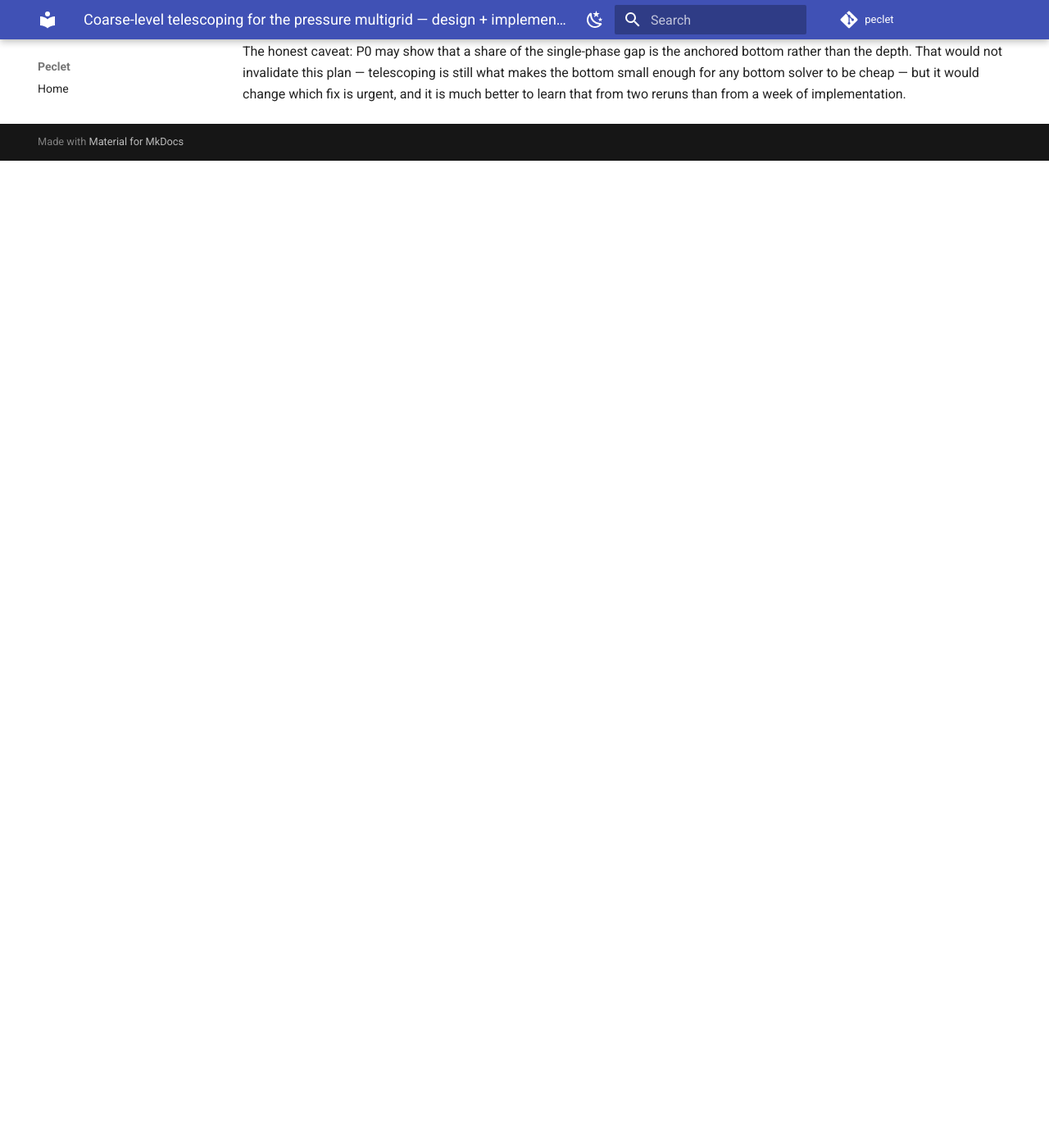
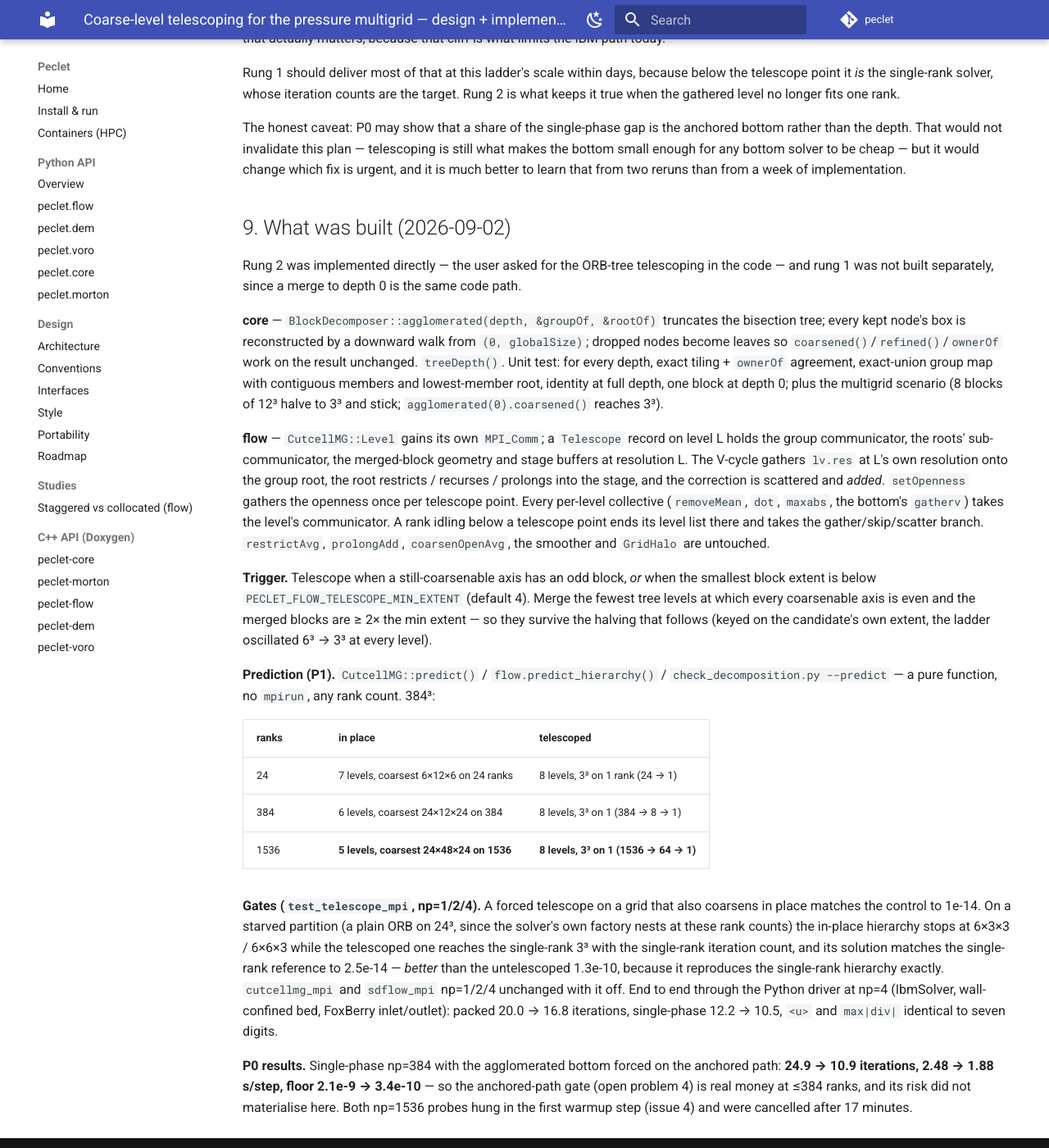
Before and after one commit to computational-chemical-engineering/peclet, an MkDocs documentation site: the page built from docs/MG_TELESCOPING_PLAN.md, in a window 1280 px wide and 1400 px high, scrolled down 7916 px. Shown: the whole window at 82% size. Built offline with MkDocs 1.6.1 and Material for MkDocs 9.7.7, drawn with Linux system fonts in a browser that asks for light colours; comment, search, counter and statistics services are not loaded; before the commit the page ends 8112 px from its top, so only the background shows below that; some of the changed text lies outside the part shown.

Commit message:
docs: telescoping implemented; P0 answers the anchored-bottom question
Co-Authored-By: Claude Fable 5.1 <noreply@anthropic.com>
Claude-Session: https://claude.ai/code/session_011ro1pkvSwfqxh3e7JxTedi

```diff
--- a/docs/MG_TELESCOPING_PLAN.md
+++ b/docs/MG_TELESCOPING_PLAN.md
@@ -11,6 +11,11 @@ on a dense bed, costs convergence outright.
 > axis; it under-specified the trigger in a way that could merge along the wrong axis; and it
 > missed that a *far* cheaper first rung falls straight out of machinery that already exists. The
 > staging in §6 now leads with that rung.)
+
+> **Status 2026-09-02 — IMPLEMENTED (rung 2 directly), tested, measuring on Snellius.**
+> `core a156528` (`BlockDecomposer::agglomerated`), `flow db7b1ba` (`CutcellMG` telescoping,
+> `set_pressure_telescope`, `predict_hierarchy`, `check_decomposition.py --predict`,
+> `tests/kokkos_mpi/test_telescope_mpi`). Off by default; byte-identical with it off. See §9.
 
 **Conclusion up front.** Do geometric telescoping on the ORB tree: when in-place coarsening is
 blocked, merge sibling ORB blocks onto half (or a quarter, or an eighth) as many ranks, move the
@@ -345,3 +350,54 @@ The honest caveat: P0 may show that a share of the single-phase gap is the ancho
 than the depth. That would not invalidate this plan — telescoping is still what makes the bottom
 small enough for any bottom solver to be cheap — but it would change which fix is urgent, and it is
 much better to learn that from two reruns than from a week of implementation.
+
+## 9. What was built (2026-09-02)
+
+Rung 2 was implemented directly — the user asked for the ORB-tree telescoping in the code — and
+rung 1 was not built separately, since a merge to depth 0 is the same code path.
+
+**core** — `BlockDecomposer::agglomerated(depth, &groupOf, &rootOf)` truncates the bisection tree;
+every kept node's box is reconstructed by a downward walk from `(0, globalSize)`; dropped nodes
+become leaves so `coarsened()`/`refined()`/`ownerOf` work on the result unchanged. `treeDepth()`.
+Unit test: for every depth, exact tiling + `ownerOf` agreement, exact-union group map with
+contiguous members and lowest-member root, identity at full depth, one block at depth 0; plus the
+multigrid scenario (8 blocks of 12³ halve to 3³ and stick; `agglomerated(0).coarsened()` reaches 3³).
+
+**flow** — `CutcellMG::Level` gains its own `MPI_Comm`; a `Telescope` record on level L holds the
+group communicator, the roots' sub-communicator, the merged-block geometry and stage buffers at
+resolution L. The V-cycle gathers `lv.res` at L's own resolution onto the group root, the root
+restricts / recurses / prolongs into the stage, and the correction is scattered and *added*.
+`setOpenness` gathers the openness once per telescope point. Every per-level collective
+(`removeMean`, `dot`, `maxabs`, the bottom's `gatherv`) takes the level's communicator. A rank
+idling below a telescope point ends its level list there and takes the gather/skip/scatter branch.
+`restrictAvg`, `prolongAdd`, `coarsenOpenAvg`, the smoother and `GridHalo` are untouched.
+
+**Trigger.** Telescope when a still-coarsenable axis has an odd block, *or* when the smallest block
+extent is below `PECLET_FLOW_TELESCOPE_MIN_EXTENT` (default 4). Merge the fewest tree levels at
+which every coarsenable axis is even and the merged blocks are ≥ 2× the min extent — so they
+survive the halving that follows (keyed on the candidate's own extent, the ladder oscillated
+6³ → 3³ at every level).
+
+**Prediction (P1).** `CutcellMG::predict()` / `flow.predict_hierarchy()` /
+`check_decomposition.py --predict` — a pure function, no `mpirun`, any rank count. 384³:
+
+| ranks | in place | telescoped |
+|---|---|---|
+| 24 | 7 levels, coarsest 6×12×6 on 24 ranks | 8 levels, 3³ on 1 rank (24 → 1) |
+| 384 | 6 levels, coarsest 24×12×24 on 384 | 8 levels, 3³ on 1 (384 → 8 → 1) |
+| 1536 | **5 levels, coarsest 24×48×24 on 1536** | **8 levels, 3³ on 1 (1536 → 64 → 1)** |
+
+**Gates (`test_telescope_mpi`, np=1/2/4).** A forced telescope on a grid that also coarsens in
+place matches the control to 1e-14. On a starved partition (a plain ORB on 24³, since the solver's
+own factory nests at these rank counts) the in-place hierarchy stops at 6×3×3 / 6×6×3 while the
+telescoped one reaches the single-rank 3³ with the single-rank iteration count, and its solution
+matches the single-rank reference to 2.5e-14 — *better* than the untelescoped 1.3e-10, because it
+reproduces the single-rank hierarchy exactly. `cutcellmg_mpi` and `sdflow_mpi` np=1/2/4 unchanged
+with it off. End to end through the Python driver at np=4 (IbmSolver, wall-confined bed, FoxBerry
+inlet/outlet): packed 20.0 → 16.8 iterations, single-phase 12.2 → 10.5, `<u>` and `max|div|`
+identical to seven digits.
+
+**P0 results.** Single-phase np=384 with the agglomerated bottom forced on the anchored path:
+**24.9 → 10.9 iterations, 2.48 → 1.88 s/step, floor 2.1e-9 → 3.4e-10** — so the anchored-path
+gate (open problem 4) is real money at ≤384 ranks, and its risk did not materialise here. Both
+np=1536 probes hung in the first warmup step (issue 4) and were cancelled after 17 minutes.
```
Also changed, not shown: docs/SCALING_ISSUES.md (+13 -4 lines).
